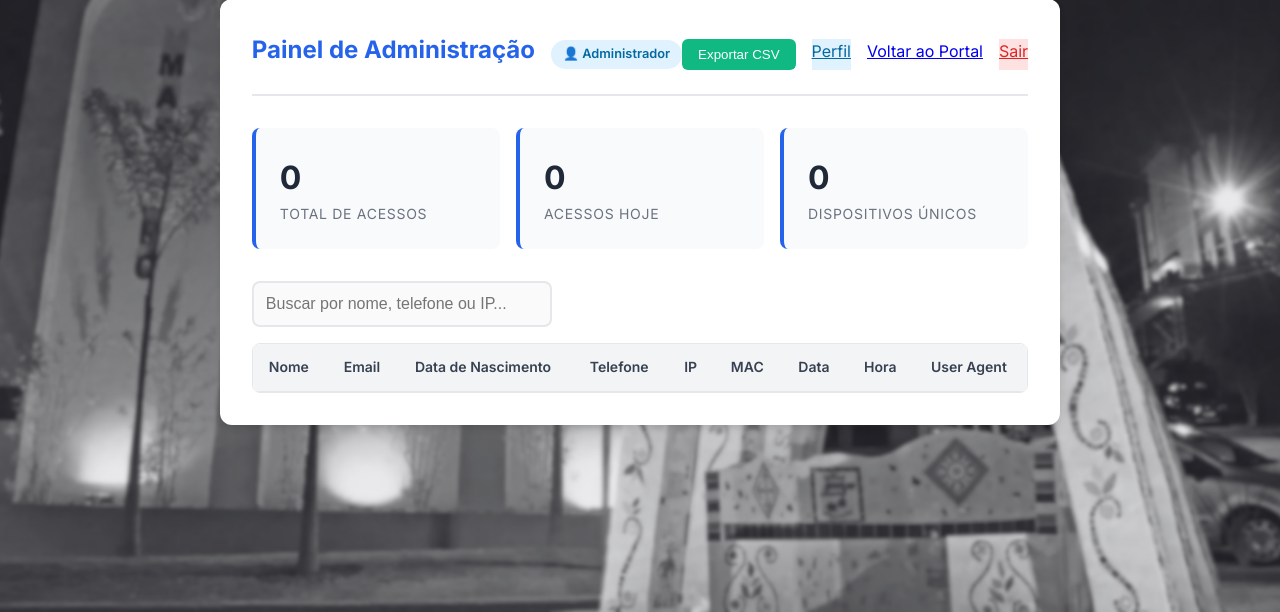
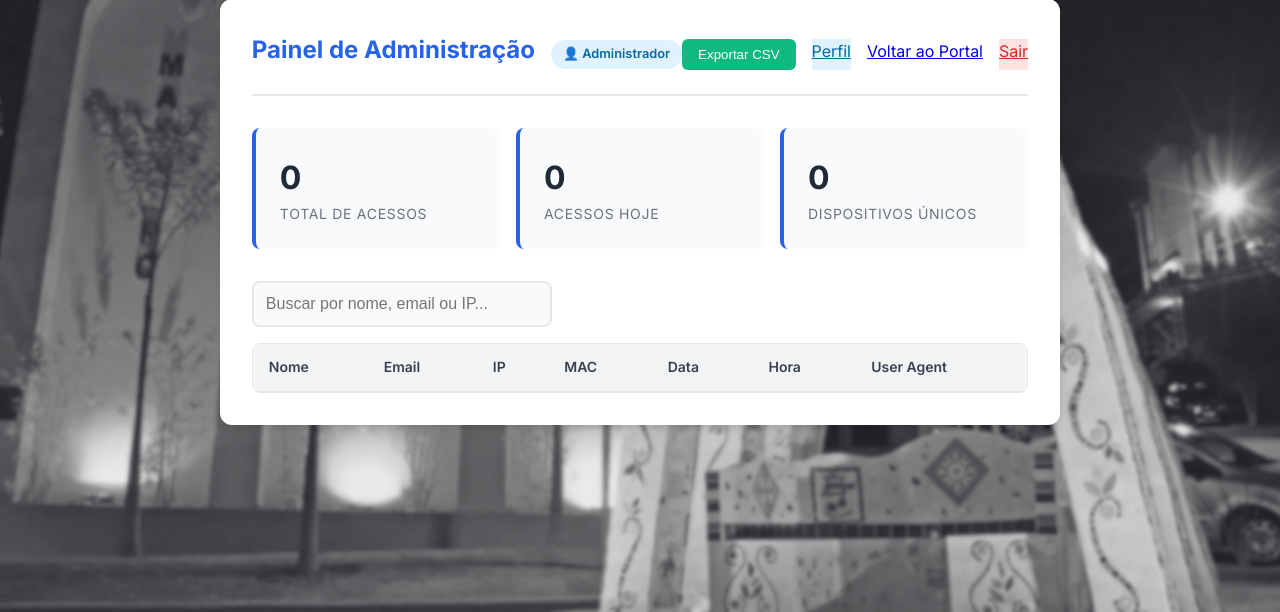
Before and after one commit to joaocurityba/wifi-portal, a Flask app: template templates/admin.html in a window 1280 px wide. Shown: the part 188-800 px from the top of the page. Run offline with Flask 3, Linux system fonts and the light colour scheme; the template is opened without the code that fills it, so the values that code supplies are empty; parts of the project's set-up code (start-up, migrations or seed data) failed here and were passed over.

Commit message:
alterações forms + migrations

```diff
--- a/app/data_manager.py
+++ b/app/data_manager.py
@@ -50,8 +50,6 @@ class EncryptedDataManager:
             access_log = self.AccessLog(
                 nome=data.get('nome', ''),
                 email=data.get('email', ''),
-                telefone=data.get('telefone', ''),
-                data_nascimento=data.get('data_nascimento', ''),
                 ip=ip,
                 ip_hash=self.AccessLog.hash_value(ip) if ip else None,
                 mac=mac if mac else None,
@@ -113,7 +111,7 @@ class EncryptedDataManager:
 
                 return [log.to_dict(decrypt=True) for log in logs]
 
-            # Para campos encriptados (nome, email, telefone, data_nascimento),
+            # Para campos encriptados (nome, email),
             # precisa carregar todos e filtrar em memória
             all_logs = self.get_access_logs(limit=10000)
             results = []
--- a/app/models.py
+++ b/app/models.py
@@ -101,8 +101,6 @@ class AccessLog(db.Model):
     # Encrypted sensitive fields
     nome = db.Column(EncryptedString(500), nullable=False)  # Will be encrypted
     email = db.Column(EncryptedString(500), nullable=False)  # Will be encrypted
-    telefone = db.Column(EncryptedString(500), nullable=False)  # Will be encrypted
-    data_nascimento = db.Column(EncryptedString(500), nullable=False)  # Will be encrypted (date as string)
 
     # Non-encrypted fields
     ip = db.Column(String(45), nullable=True, default='0.0.0.0')  # IPv4 or IPv6
@@ -133,8 +131,6 @@ class AccessLog(db.Model):
         return {
             'nome': self.nome if decrypt else '[encrypted]',
             'email': self.email if decrypt else '[encrypted]',
-            'telefone': self.telefone if decrypt else '[encrypted]',
-            'data_nascimento': self.data_nascimento if decrypt else '[encrypted]',
             'ip': self.ip,
             'ip_hash': self.ip_hash,
             'mac': self.mac,
--- a/app_simple.py
+++ b/app_simple.py
@@ -309,6 +309,7 @@ def admin_logout():
 @require_csrf_token
 def reset_password_request():
     """Solicitação de recuperação de senha"""
+    csrf_token = generate_csrf_token()
     if request.method == 'POST':
         email = request.form.get('email', '').strip()
 
@@ -331,7 +332,7 @@ def reset_password_request():
         # Mensagem genérica para não revelar se o email existe
         flash('Se o email estiver cadastrado, instruções foram enviadas.', 'info')
 
-    return render_template('reset_password.html')
+    return render_template('reset_password.html', csrf_token=csrf_token)
 
 @app.route('/admin/reset/<token>', methods=['GET', 'POST'])
 @require_csrf_token
@@ -343,6 +344,7 @@ def reset_password_form(token):
     if not user or not user.reset_expires or user.reset_expires < datetime.utcnow():
         flash('Token inválido ou expirado.', 'error')
         return redirect(url_for('reset_password_request'))
+    csrf_token = generate_csrf_token()
 
     if request.method == 'POST':
         new_password = request.form.get('password', '')
@@ -350,11 +352,11 @@ def reset_password_form(token):
 
         if not new_password or len(new_password) < 6:
             flash('A senha deve ter pelo menos 6 caracteres.', 'error')
-            return render_template('reset_form.html', token=token, username=user.username)
+            return render_template('reset_form.html', token=token, username=user.username, csrf_token=csrf_token)
 
         if new_password != confirm_password:
             flash('As senhas não coincidem.', 'error')
-            return render_template('reset_form.html', token=token, username=user.username)
+            return render_template('reset_form.html', token=token, username=user.username, csrf_token=csrf_token)
 
         # Atualiza senha e limpa token
         user.password_hash = generate_password_hash(new_password)
@@ -365,7 +367,7 @@ def reset_password_form(token):
         flash('Senha redefinida com sucesso!', 'success')
         return redirect(url_for('admin_login'))
 
-    return render_template('reset_form.html', token=token, username=user.username)
+    return render_template('reset_form.html', token=token, username=user.username, csrf_token=csrf_token)
 
 @app.route('/login', methods=['GET', 'POST'])
 @security_manager.limiter.limit("20 per minute")
@@ -381,8 +383,6 @@ def login():
     if request.method == 'POST':
         nome = security_manager.sanitize_input_advanced(request.form.get('nome', ''))
         email = security_manager.sanitize_input_advanced(request.form.get('email', ''))
-        data_nascimento = security_manager.sanitize_input_advanced(request.form.get('data_nascimento', ''))
-        telefone = security_manager.sanitize_input_advanced(request.form.get('telefone', ''))
         termos = request.form.get('termos', '')
 
         errors = []
@@ -399,27 +399,14 @@ def login():
         elif len(email) > 100:
             errors.append('O email deve ter no máximo 100 caracteres.')
 
-        if not data_nascimento:
-            errors.append('Por favor, informe sua data de nascimento.')
-        elif not validate_birth_date(data_nascimento):
-            errors.append('É necessário ter pelo menos 13 anos para utilizar o serviço.')
-
-        if not telefone:
-            errors.append('Por favor, informe seu telefone celular.')
-        elif not validate_phone(telefone):
-            errors.append('Por favor, informe um telefone válido.')
-        elif len(telefone) > 20:
-            errors.append('O telefone deve ter no máximo 20 caracteres.')
-
         if not termos:
             errors.append('É necessário aceitar os Termos de Uso para continuar.')
 
         # Validação anti-bot (verifica se o formulário foi preenchido rapidamente)
-        if len(nome) > 0 and len(email) > 0 and len(telefone) > 0:
+        if len(nome) > 0 and len(email) > 0:
             # Verifica se os campos não são preenchidos com valores padrão
             if nome.lower() in ['test', 'teste', 'admin', 'user'] or \
-               email.lower() in ['test@test.com', 'admin@admin.com'] or \
-               telefone in ['123456789', '987654321', '111111111']:
+               email.lower() in ['test@test.com', 'admin@admin.com']:
                 security_manager.log_security_event('suspicious_form_submission', {
                     'ip': ip,
                     'user_agent': request.headers.get('User-Agent', 'Unknown')
@@ -431,7 +418,7 @@ def login():
                 flash(error, 'error')
             return render_template('login.html',
                                  ip=ip, mac=mac, link_orig=link_orig,
-                                 nome=nome, email=email, data_nascimento=data_nascimento, telefone=telefone)
+                                 nome=nome, email=email)
 
         user_agent = request.headers.get('User-Agent', 'Desconhecido')
         now = datetime.now()
@@ -440,14 +427,12 @@ def login():
 
         access_data = {
             'nome': nome,
-            'telefone': telefone,
             'ip': ip,
             'mac': mac,
             'user_agent': user_agent,
             'data': data,
             'hora': hora,
-            'email': email,
-            'data_nascimento': data_nascimento
+            'email': email
         }
 
         try:
@@ -465,7 +450,7 @@ def login():
             flash('Erro ao registrar acesso. Por favor, tente novamente.', 'error')
             return render_template('login.html',
                                  ip=ip, mac=mac, link_orig=link_orig,
-                                 nome=nome, telefone=telefone)
+                                 nome=nome, email=email)
 
         redirect_url = 'https://www.patydoalferes.rj.gov.br'
         return redirect(redirect_url)
@@ -550,6 +535,7 @@ def admin_profile():
     if not user:
         flash('Usuário não encontrado.', 'error')
         return redirect(url_for('admin_login'))
+    csrf_token = generate_csrf_token()
 
     if request.method == 'POST':
         # Dados do formulário
@@ -582,7 +568,7 @@ def admin_profile():
         if errors:
             for error in errors:
                 flash(error, 'error')
-            return render_template('admin_profile.html', user=user.to_dict())
+            return render_template('admin_profile.html', user=user.to_dict(), csrf_token=csrf_token)
 
         # Atualiza email
         if email != user.email:
@@ -596,12 +582,12 @@ def admin_profile():
                 flash(message, 'success')
             else:
                 flash(message, 'error')
-                return render_template('admin_profile.html', user=user.to_dict())
+                return render_template('admin_profile.html', user=user.to_dict(), csrf_token=csrf_token)
 
         flash('Perfil atualizado com sucesso!', 'success')
         return redirect(url_for('admin_profile'))
 
-    return render_template('admin_profile.html', user=user.to_dict())
+    return render_template('admin_profile.html', user=user.to_dict(), csrf_token=csrf_token)
 
 if __name__ == '__main__':
     with app.app_context():
--- a/templates/admin.html
+++ b/templates/admin.html
@@ -146,7 +146,7 @@
         </div>
 
         <div style="margin-bottom: 1rem;">
-            <input type="text" id="searchInput" class="search-box" placeholder="Buscar por nome, telefone ou IP...">
+            <input type="text" id="searchInput" class="search-box" placeholder="Buscar por nome, email ou IP...">
         </div>
 
         <div class="table-container">
@@ -155,8 +155,6 @@
                     <tr>
                         <th>Nome</th>
                         <th>Email</th>
-                        <th>Data de Nascimento</th>
-                        <th>Telefone</th>
                         <th>IP</th>
                         <th>MAC</th>
                         <th>Data</th>
@@ -169,8 +167,6 @@
                     <tr>
                         <td>{{ registro.nome }}</td>
                         <td>{{ registro.email }}</td>
-                        <td>{{ registro.data_nascimento }}</td>
-                        <td>{{ registro.telefone }}</td>
                         <td>{{ registro.ip }}</td>
                         <td>{{ registro.mac }}</td>
                         <td>{{ registro.data }}</td>
--- a/templates/admin_search.html
+++ b/templates/admin_search.html
@@ -191,7 +191,6 @@
                         <select id="search_field" name="search_field">
                             <option value="nome" {% if search_field == 'nome' %}selected{% endif %}>Nome</option>
                             <option value="email" {% if search_field == 'email' %}selected{% endif %}>Email</option>
-                            <option value="telefone" {% if search_field == 'telefone' %}selected{% endif %}>Telefone</option>
                             <option value="ip" {% if search_field == 'ip' %}selected{% endif %}>IP</option>
                             <option value="mac" {% if search_field == 'mac' %}selected{% endif %}>MAC Address</option>
                             <option value="user_agent" {% if search_field == 'user_agent' %}selected{% endif %}>User Agent</option>
@@ -220,7 +219,6 @@
                                 <th>Data/Hora</th>
                                 <th>Nome</th>
                                 <th>Email</th>
-                                <th>Telefone</th>
                                 <th>IP</th>
                                 <th>MAC</th>
                             </tr>
@@ -231,7 +229,6 @@
                                 <td>{{ registro.timestamp.strftime('%d/%m/%Y %H:%M') if registro.timestamp else 'N/A' }}</td>
                                 <td>{{ registro.nome or 'N/A' }}</td>
                                 <td>{{ registro.email or 'N/A' }}</td>
-                                <td>{{ registro.telefone or 'N/A' }}</td>
                                 <td>{{ registro.ip or 'N/A' }}</td>
                                 <td>{{ registro.mac or 'N/A' }}</td>
                             </tr>
```
Also changed, not shown: migrations/versions/b7e1c9f2a1d4_remove_telefone_data_nascimento.py (added, +28 -0 lines), static/js/main.js (+0 -89 lines), templates/login.html (+0 -13 lines), tests/conftest.py (+0 -2 lines), tests/test_admin_search.py (+3 -25 lines), tests/test_admin_stats.py (+1 -3 lines), tests/test_csrf.py (+0 -6 lines), tests/test_data_persistence.py (+3 -10 lines), tests/test_encryption.py (+1 -6 lines), tests/test_form_validation.py (+2 -119 lines), tests/README.md, 2 other files.
